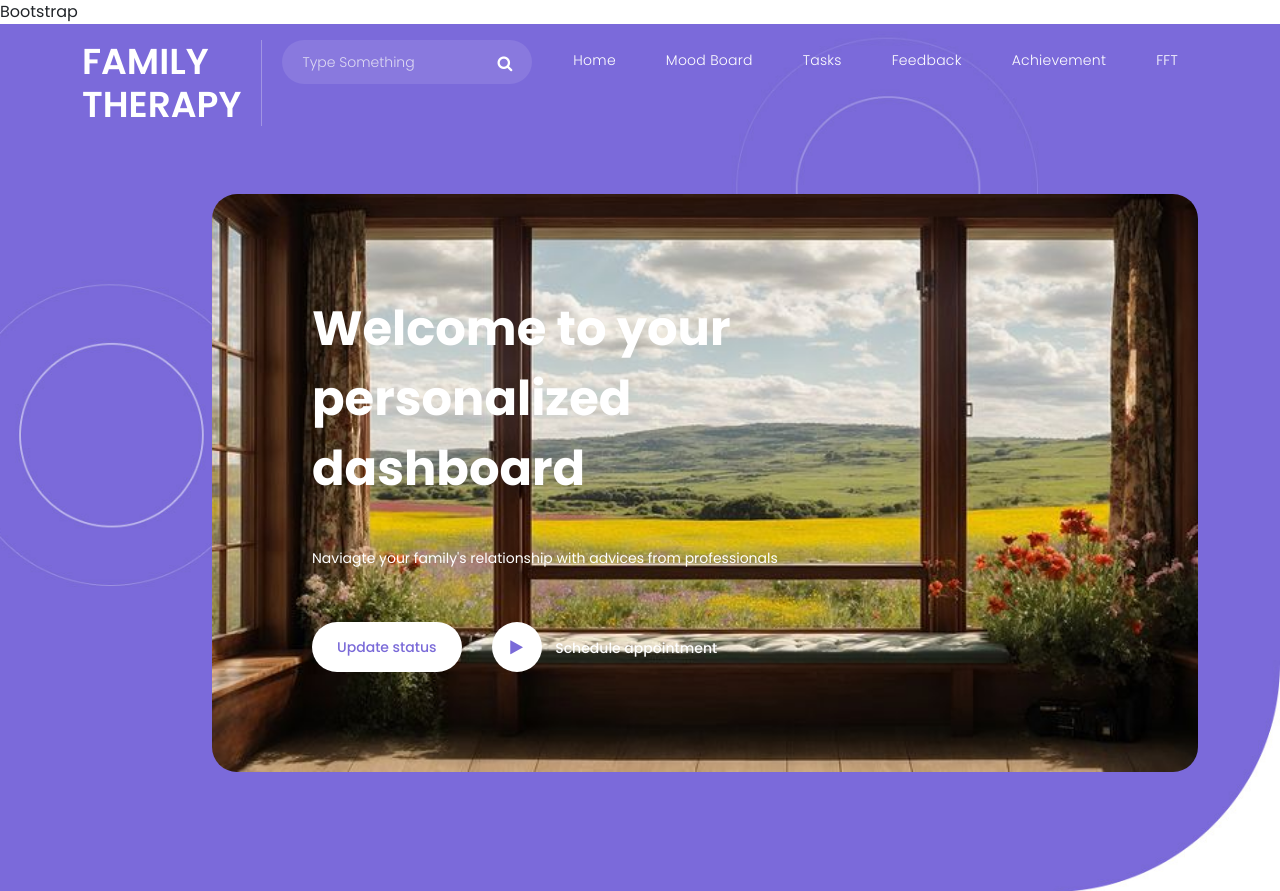
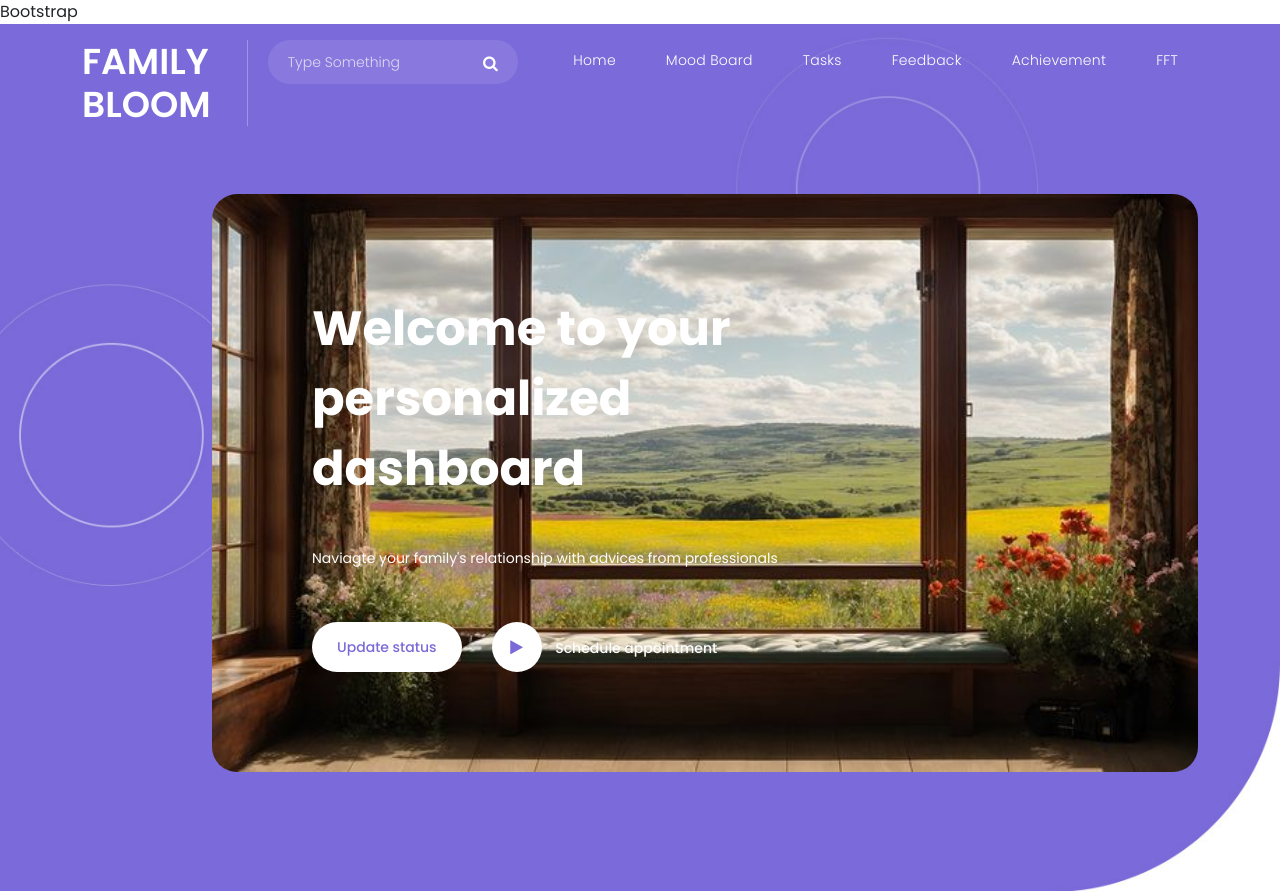
Before and after one commit to Sabvl67/FamilyBloom, a plain HTML site: page index.html in a window 1280 px wide. Shown: the top 891 px of the page. Drawn offline with nearby package versions, Linux system fonts and the light colour scheme.

Commit message:
change app name

```diff
--- a/index.html
+++ b/index.html
@@ -29,7 +29,7 @@
             <div class="col-12">
                 <nav class="main-nav">
                     <a href="index.html" class="logo">
-                        <h1>Family Therapy</h1>
+                        <h1>Family Bloom</h1>
                     </a>
                     <!-- Search bar-->
                     <div class="search-input">
```
